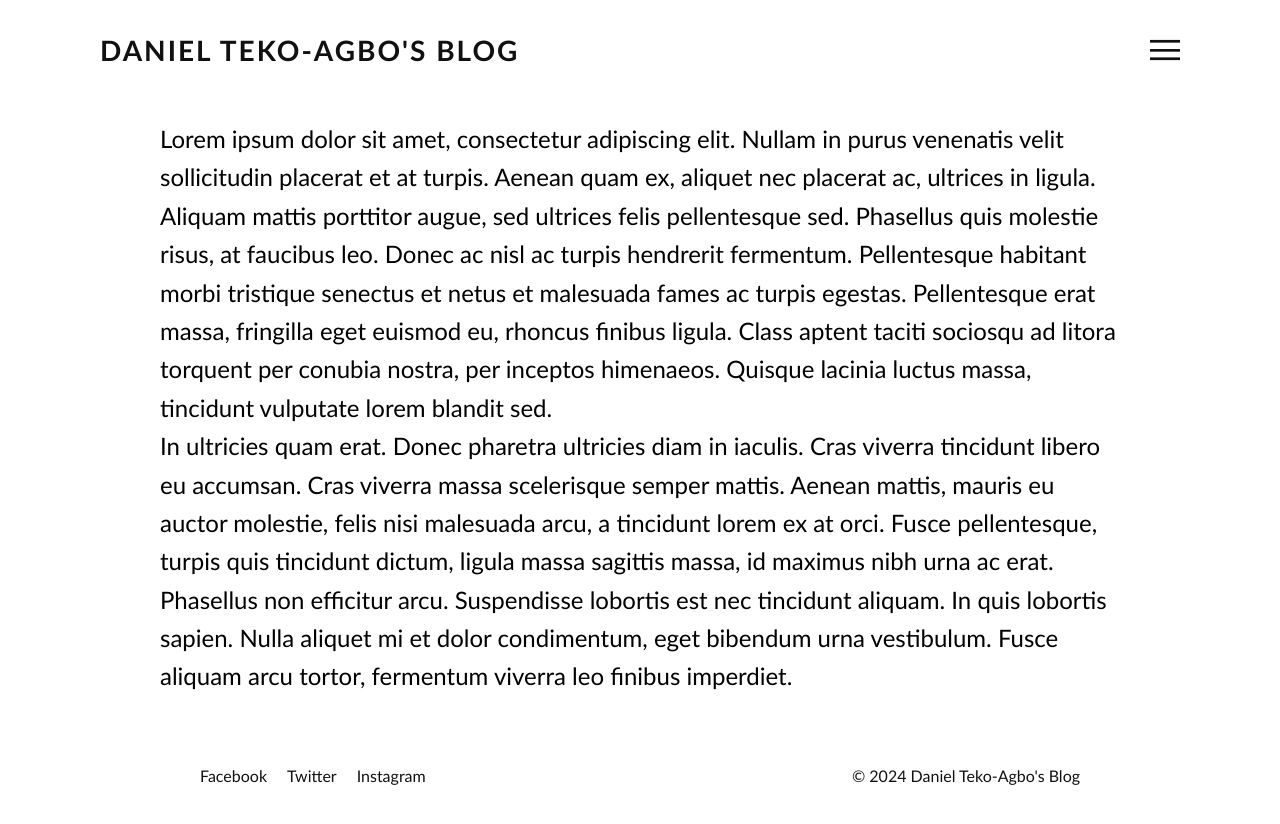
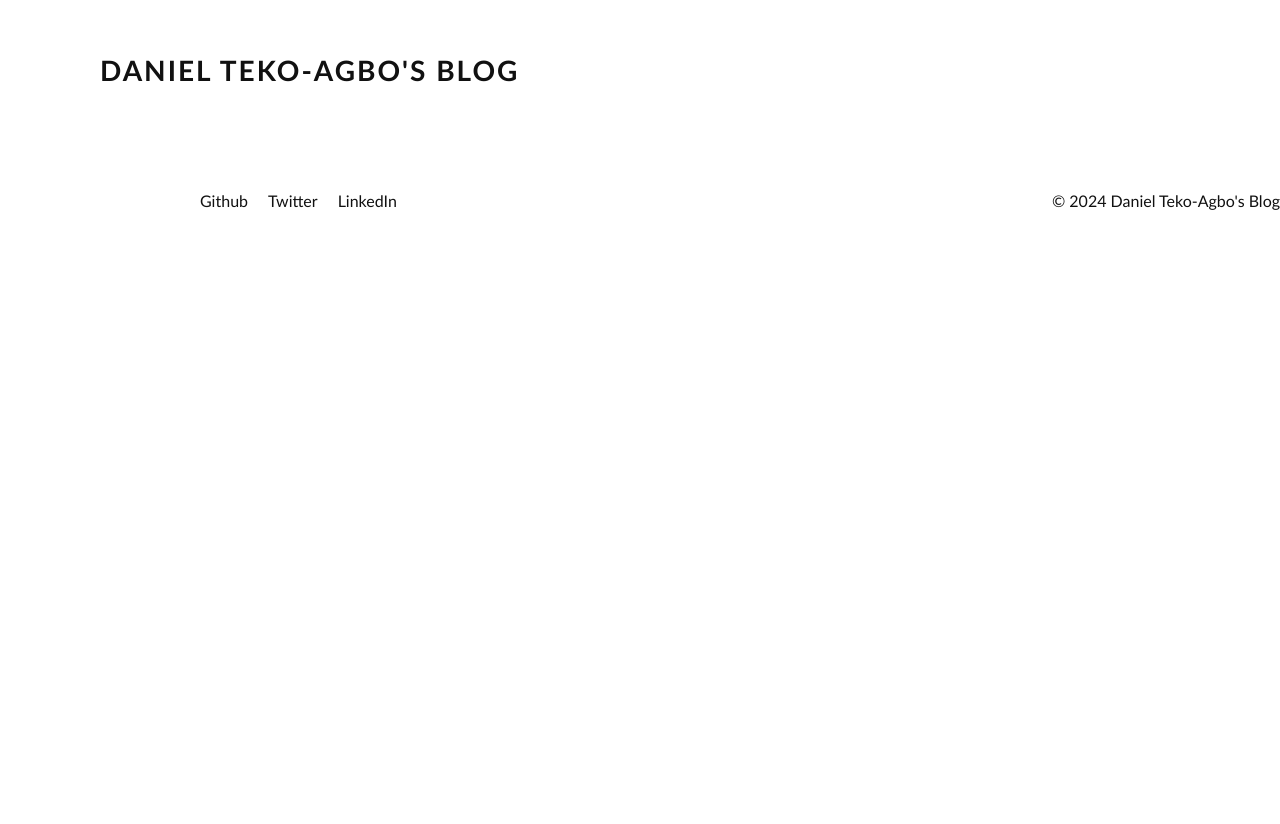
Before and after one commit to DanielTeko-Agbo/blog, a Jekyll site: the page built from about.md, in a window 1280 px wide. Shown: the top 824 px of the page. Built offline with Jekyll 4.4.1, drawn with Linux system fonts in a browser that asks for light colours.

Commit message:
Modified content and styling

```diff
--- a/_layouts/default.html
+++ b/_layouts/default.html
@@ -44,9 +44,9 @@
 
 		<div class="footer">
 			<ul class="sci">
-				<li><a href="#" style="--i:9">Facebook</a></li>
-				<li><a href="#" style="--i:8">Twitter</a></li>
-				<li><a href="#" style="--i:7">Instagram</a></li>
+				<li><a href="https://github.com/DanielTeko-Agbo" style="--i:9">Github</a></li>
+				<li><a href="https://x.com/DTeikoAgbo?t=FitnlLpymLpVlfBYlfsOkQ&s=09" style="--i:8">Twitter</a></li>
+				<li><a href="https://www.linkedin.com/in/daniel-teko-agbo-69a739211/" style="--i:7">LinkedIn</a></li>
 			</ul>
 			<p class="copyrightText">&copy; {{ site.time | date: '%Y' }} {{ site.title }}</p>
 		</div>
--- a/about.md
+++ b/about.md
@@ -2,7 +2,3 @@
 layout: default
 title: About
 ---
-
-Lorem ipsum dolor sit amet, consectetur adipiscing elit. Nullam in purus venenatis velit sollicitudin placerat et at turpis. Aenean quam ex, aliquet nec placerat ac, ultrices in ligula. Aliquam mattis porttitor augue, sed ultrices felis pellentesque sed. Phasellus quis molestie risus, at faucibus leo. Donec ac nisl ac turpis hendrerit fermentum. Pellentesque habitant morbi tristique senectus et netus et malesuada fames ac turpis egestas. Pellentesque erat massa, fringilla eget euismod eu, rhoncus finibus ligula. Class aptent taciti sociosqu ad litora torquent per conubia nostra, per inceptos himenaeos. Quisque lacinia luctus massa, tincidunt vulputate lorem blandit sed.
-
-In ultricies quam erat. Donec pharetra ultricies diam in iaculis. Cras viverra tincidunt libero eu accumsan. Cras viverra massa scelerisque semper mattis. Aenean mattis, mauris eu auctor molestie, felis nisi malesuada arcu, a tincidunt lorem ex at orci. Fusce pellentesque, turpis quis tincidunt dictum, ligula massa sagittis massa, id maximus nibh urna ac erat. Phasellus non efficitur arcu. Suspendisse lobortis est nec tincidunt aliquam. In quis lobortis sapien. Nulla aliquet mi et dolor condimentum, eget bibendum urna vestibulum. Fusce aliquam arcu tortor, fermentum viverra leo finibus imperdiet.
--- a/assets/css/style.css
+++ b/assets/css/style.css
@@ -2,7 +2,6 @@
 {
 	margin: 0;
 	padding: 0;
-	box-sizing: border-box;
   	font-family: Gill Sans, sans-serif;
 }
 body
@@ -13,7 +12,6 @@ section
 {
 	padding: 100px;
 	background: #fff;
-	height: 100vh;
 }
 section header
 {
```
